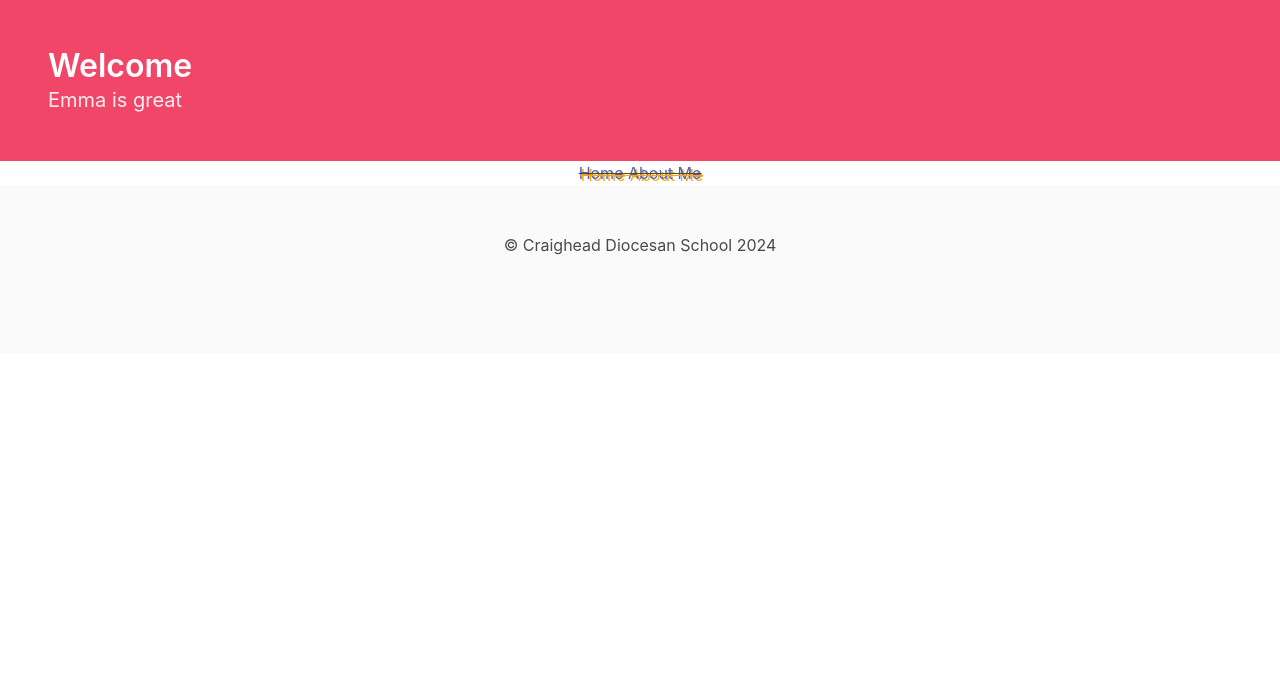
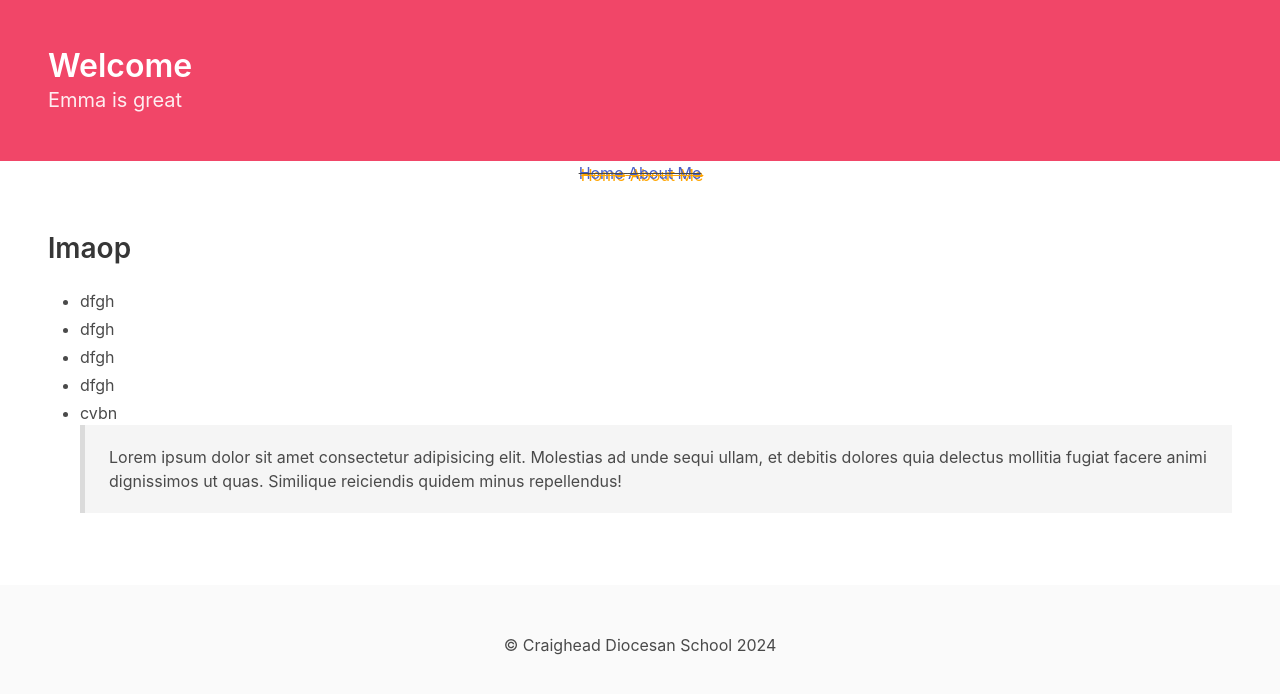
Before and after one commit to craighead-diocesan-school/summer-gallery-andraObrien07, a SvelteKit app: page /about-me in a window 1280 px wide. Shown: the top 694 px of the page. Built offline with nearby package versions, Linux system fonts and the light colour scheme.

Commit message:
no idea what im doing

```diff
--- a/src/routes/+page.svelte
+++ b/src/routes/+page.svelte
@@ -6,7 +6,7 @@
 
 <Header />
 <Nav />
-<main>
+<main class="content section">
   <h2>SvelteKit</h2>
   <img src="/Orange:noskinss.jpg" alt="Orange with no skin" />
   <p>
--- a/src/routes/about-me/+page.svelte
+++ b/src/routes/about-me/+page.svelte
@@ -6,13 +6,23 @@
 
 <Header />
 <Nav />
+
+<main class="content section">
+    <h2 class="title">lmaop</h2>
+
+    <ul>
+        <li>dfgh</li>
+        <li>dfgh</li>
+        <li>dfgh</li>
+        <li>dfgh</li>
+        <li>cvbn</li>
+
+        <blockquote>
+            Lorem ipsum dolor sit amet consectetur adipisicing elit. Molestias
+            ad unde sequi ullam, et debitis dolores quia delectus mollitia
+            fugiat facere animi dignissimos ut quas. Similique reiciendis quidem
+            minus repellendus!
+        </blockquote>
+    </ul>
+</main>
 <Footer />
-
-<!-- <header class="hero is-danger">
-    <div class="hero-body">
-        <h1 class="title">Welcome</h1>
-        <h2 class="subtitle">about me</h2>
-    </div>
-</header> -->
-
-<main></main>
```
Also changed, not shown: src/lib/Header.svelte (+0 -7 lines).
